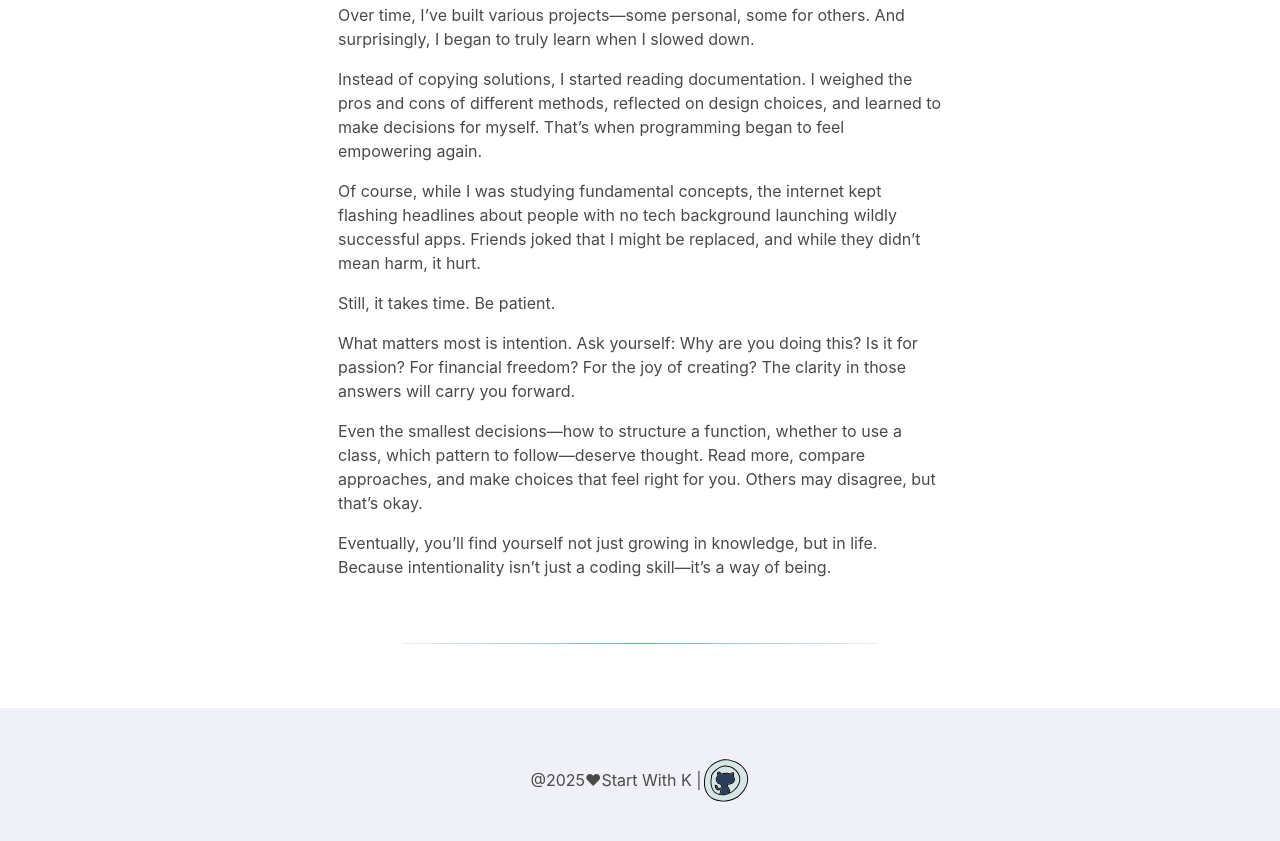
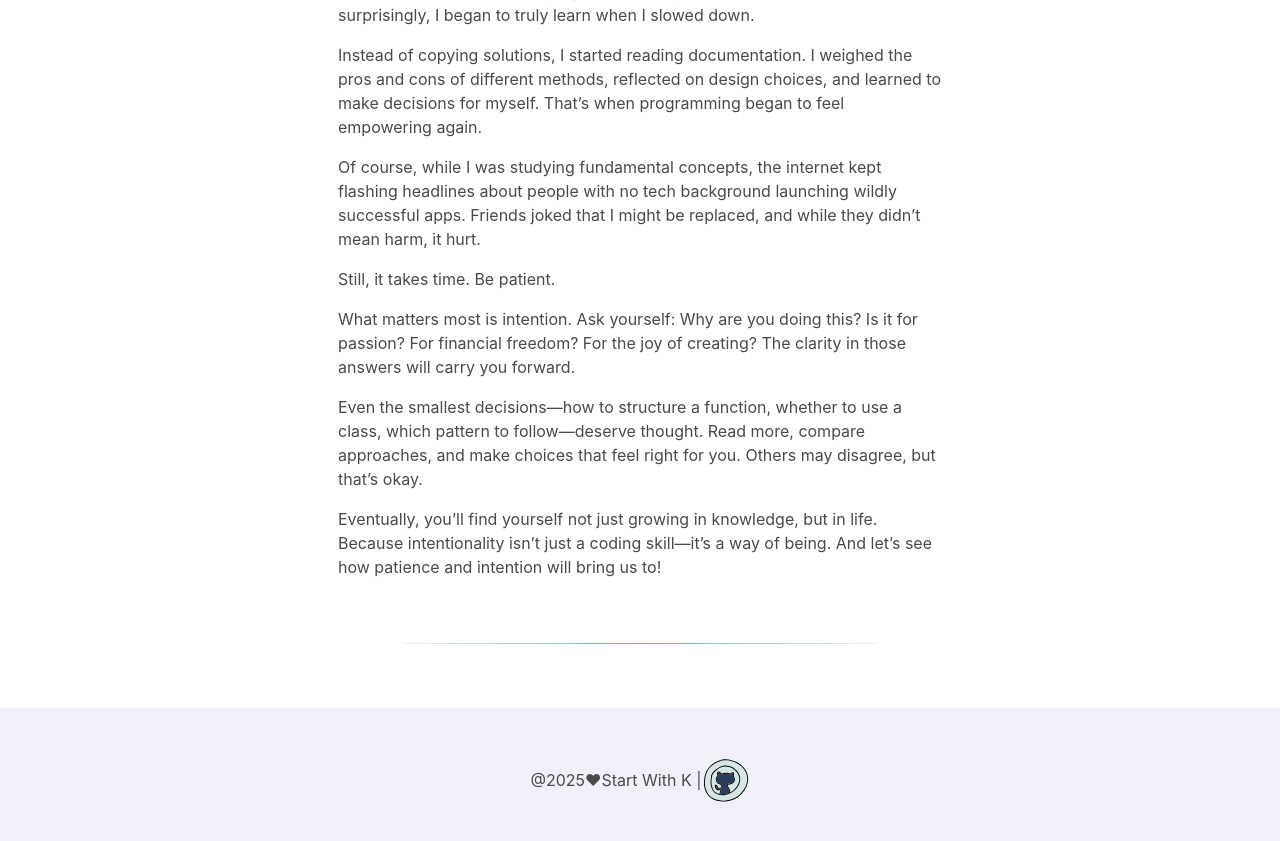
Before and after one commit to Katrinasms/katrina.sh_mainsite, a Jekyll site: the page built from en/_enPosts/2025-07-30-learning-patient-and-intention.md, in a window 1280 px wide and 900 px high, scrolled down 1272 px. Shown: the top 841 px of the window. Built offline with Jekyll 4.4.1, drawn with Linux system fonts in a browser that asks for light colours; part of the change alters nothing that is shown; some of the changed text lies outside the part shown.

Commit message:
change article name and picture

```diff
--- a/_includes/listBox.html
+++ b/_includes/listBox.html
@@ -9,7 +9,7 @@
     </div>
     <div class="list-item-image">
       <figure class="image is-128x128">
-        <img class=" has-object-fit-cover" style="height: 100%;" src="{{ post.imageSrc }}">
+        <img class="has-object-fit-cover" style="height: 100%;" src="{{ post.imageSrc }}">
       </figure>
     </div>
 
--- a/en/_enPosts/2025-07-30-Power-of-Patience-and-intention.md
+++ b/en/_enPosts/2025-07-30-learning-patient-and-intention.md
@@ -1,15 +1,14 @@
 ---
 layout: posts
-title: Power of Patience and Intention
+title: Learning patience and intention
 description: Coming from an Asian background where external validation often shapes our early experiences, I sometimes find myself looking outward to define my worth—especially when friends outside the programming world ask about my progress.
 lang: en
-imageSrc: /assets/images/blog/power-of-patient-and-intention.png
+imageSrc: /assets/images/blog/learning-patient-and-intention.png
 tag: [local-llm-computer]
 mayLikes: [CDN-for-image]
 ---
 
-
-## **My Struggle: Learning to Code Without Losing Myself**
+## **My Struggle**
 
 [This article is a bit personal, but feel like is one of the journey I am experiencing, hope to record it down.]
 
@@ -37,6 +36,6 @@ What matters most is intention. Ask yourself: Why are you doing this? Is it for
 
 Even the smallest decisions—how to structure a function, whether to use a class, which pattern to follow—deserve thought. Read more, compare approaches, and make choices that feel right for you. Others may disagree, but that's okay.
 
-Eventually, you’ll find yourself not just growing in knowledge, but in life. Because intentionality isn’t just a coding skill—it’s a way of being.
+Eventually, you’ll find yourself not just growing in knowledge, but in life. Because intentionality isn’t just a coding skill—it’s a way of being. And let's see how patience and intention will bring us to!
 
 ---
```
Also changed, not shown: assets/images/blog/learning-patient-and-intention.png (added), assets/images/blog/power-of-patient-and-intention.png (deleted), 1 other file.
